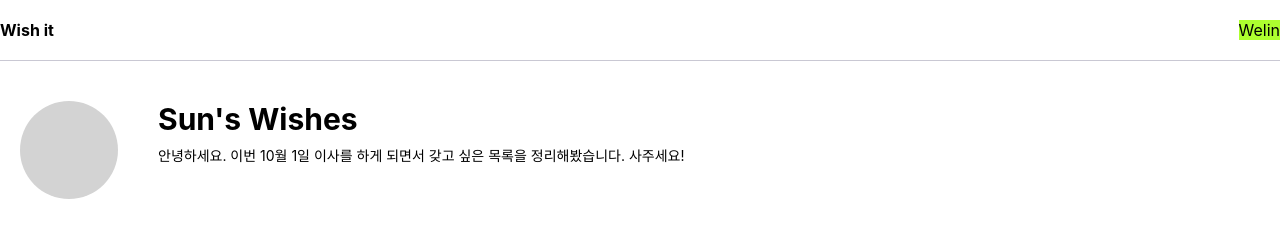
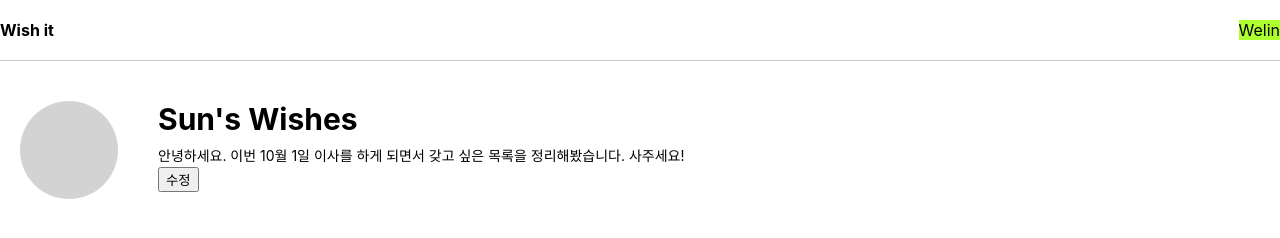
Before and after one commit to welinhong/wish-it, a Next.js app: page /wish/1 in a window 1280 px wide. Shown: the top 238 px of the page. Built offline with nearby package versions, Linux system fonts and the light colour scheme.

Commit message:
Wish 메타 정보를 수정할 수 있다

```diff
--- a/src/components/Typography/index.tsx
+++ b/src/components/Typography/index.tsx
@@ -32,12 +32,8 @@ const Typography = (props: Props): JSX.Element => {
 const StyledContainer = styled.span<Props>`
   margin: 0;
 
-  ${({ type, theme }) => {
-    return theme.typography[type]
-  }}
-  ${({ color, theme }) => {
-    return color && `color: ${theme.color[color]};`
-  }}
+  ${({ type, theme }) => theme.typography[type]}
+  ${({ color, theme }) => color && `color: ${theme.color[color]};`}
   ${({ marginBottom }) => marginBottom && `margin-bottom: ${marginBottom};`}
   ${({ ellipsis }) =>
     ellipsis &&
--- a/src/components/WishInfo/WishInfo.tsx
+++ b/src/components/WishInfo/WishInfo.tsx
@@ -1,20 +1,66 @@
 import Image from 'next/image'
 import styled from 'styled-components'
 import Typography from '@/components/Typography'
+import { MouseEvent, useEffect, useState } from 'react'
+import TextInput from '@/components/TextInput'
+import Button from '@/components/Button'
 
 export interface Props {
   title: string
   description: string
   userImage?: string
+  onSave: ({ title, description }: { title: string; description: string }) => void
 }
 
-const WishInfo = (props: Props): JSX.Element => {
-  const { title, description, userImage } = props
+const WishInfo = ({ title, description, userImage, onSave }: Props): JSX.Element => {
+  const [editable, setEditable] = useState(false)
+  const [titleValue, setTitleValue] = useState(title)
+  const [descriptionValue, setDescriptionValue] = useState(description)
+
+  const handleEdit = (e: MouseEvent<HTMLButtonElement>) => {
+    setEditable(true)
+  }
+
+  const handleSave = (e: MouseEvent<HTMLButtonElement>) => {
+    onSave({
+      title: titleValue,
+      description: descriptionValue,
+    })
+    setEditable(false)
+  }
+
+  useEffect(() => {
+    setTitleValue(title)
+  }, [title])
+
+  useEffect(() => {
+    setDescriptionValue(description)
+  }, [description])
 
   return (
     <StyledContainer>
       <StyledUserImage>{userImage && <Image src={userImage} alt="User Image" />}</StyledUserImage>
 
+      {editable ? (
+        <StyledMeta>
+          <div style={{ display: 'flex', justifyContent: 'space-between' }}>
+            <StyledTextInput
+              value={titleValue}
+              placeholder="Wish List의 제목을 입력해주세요"
+              onChange={(e) => setTitleValue(e.target.value)}
+              width="50%"
+              typographyType="header2"
+            />
+            <Button onClick={handleSave}>저장하기</Button>
+          </div>
+          <StyledTextInput
+            value={descriptionValue}
+            placeholder="Wish에 대한 소개를 입력해주세요"
+            onChange={(e) => setDescriptionValue(e.target.value)}
+            typographyType="body1"
+          />
+        </StyledMeta>
+      ) : (
         <StyledMeta>
           <Typography type="header2" as="h2" marginBottom="8px">
             {title}
@@ -22,7 +68,9 @@ const WishInfo = (props: Props): JSX.Element => {
           <Typography type="body2" as="p">
             {description}
           </Typography>
+          <button onClick={handleEdit}>수정</button>
         </StyledMeta>
+      )}
     </StyledContainer>
   )
 }
@@ -42,7 +90,12 @@ const StyledUserImage = styled.div`
 `
 const StyledMeta = styled.div`
   flex: 1;
+  max-width: 70%;
   margin-left: 40px;
+`
+const StyledTextInput = styled(TextInput)<{ width?: string }>`
+  ${({ width }) => width && `width: ${width};`}
+  margin-bottom: 34px;
 `
 
 export default WishInfo
```
Lines whose indentation alone changed are shown as unchanged.
